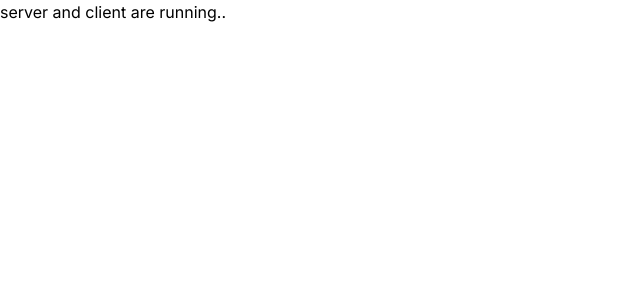
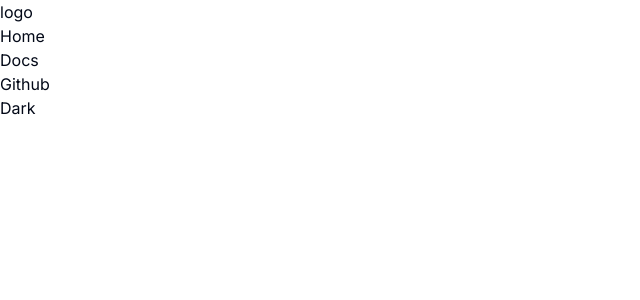
Before and after one commit to vishal-gg/FakeStoreApi, a Next.js app: page / in a window 1280 px wide. Shown: the top 300 px of the page, without its empty margins (0-640 px from the left). Built offline with nearby package versions, Linux system fonts and the light colour scheme.

Commit message:
setup theme support and shadcn ui

```diff
--- /dev/null
+++ b/app/components/Navbar.tsx
@@ -0,0 +1,21 @@
+import Link from 'next/link'
+
+const Navbar = () => {
+  return (
+    <div>
+        <div>
+            <div>logo</div>
+            <div>
+                <ul>
+                    <li><Link href="#">Home</Link></li>
+                    <li><Link href="#">Docs</Link></li>
+                    <li><Link href="#">Github</Link></li>
+                    <li><button>Dark</button></li>
+                </ul>
+            </div>
+        </div>
+    </div>
+  )
+}
+
+export default Navbar
--- /dev/null
+++ b/app/components/ToggleTheme.tsx
@@ -0,0 +1,15 @@
+"use client";
+
+import { useTheme } from "next-themes";
+
+const ToggleTheme = () => {
+  const { setTheme } = useTheme();
+
+  return (
+    <div>
+
+    </div>
+  )
+}
+
+export default ToggleTheme;
--- a/app/globals.css
+++ b/app/globals.css
@@ -1,3 +1,76 @@
 @tailwind base;
 @tailwind components;
 @tailwind utilities;
+
+@layer base {
+  :root {
+    --background: 0 0% 100%;
+    --foreground: 222.2 84% 4.9%;
+
+    --card: 0 0% 100%;
+    --card-foreground: 222.2 84% 4.9%;
+
+    --popover: 0 0% 100%;
+    --popover-foreground: 222.2 84% 4.9%;
+
+    --primary: 222.2 47.4% 11.2%;
+    --primary-foreground: 210 40% 98%;
+
+    --secondary: 210 40% 96.1%;
+    --secondary-foreground: 222.2 47.4% 11.2%;
+
+    --muted: 210 40% 96.1%;
+    --muted-foreground: 215.4 16.3% 46.9%;
+
+    --accent: 210 40% 96.1%;
+    --accent-foreground: 222.2 47.4% 11.2%;
+
+    --destructive: 0 84.2% 60.2%;
+    --destructive-foreground: 210 40% 98%;
+
+    --border: 214.3 31.8% 91.4%;
+    --input: 214.3 31.8% 91.4%;
+    --ring: 222.2 84% 4.9%;
+
+    --radius: 0.5rem;
+  }
+
+  .dark {
+    --background: 222.2 84% 4.9%;
+    --foreground: 210 40% 98%;
+
+    --card: 222.2 84% 4.9%;
+    --card-foreground: 210 40% 98%;
+
+    --popover: 222.2 84% 4.9%;
+    --popover-foreground: 210 40% 98%;
+
+    --primary: 210 40% 98%;
+    --primary-foreground: 222.2 47.4% 11.2%;
+
+    --secondary: 217.2 32.6% 17.5%;
+    --secondary-foreground: 210 40% 98%;
+
+    --muted: 217.2 32.6% 17.5%;
+    --muted-foreground: 215 20.2% 65.1%;
+
+    --accent: 217.2 32.6% 17.5%;
+    --accent-foreground: 210 40% 98%;
+
+    --destructive: 0 62.8% 30.6%;
+    --destructive-foreground: 210 40% 98%;
+
+    --border: 217.2 32.6% 17.5%;
+    --input: 217.2 32.6% 17.5%;
+    --ring: 212.7 26.8% 83.9%;
+  }
+}
+
+@layer base {
+  * {
+    @apply border-border;
+  }
+  body {
+    @apply bg-background text-foreground;
+  }
+}
--- a/app/layout.tsx
+++ b/app/layout.tsx
@@ -1,6 +1,7 @@
 import type { Metadata } from "next";
 import { Inter } from "next/font/google";
 import "./globals.css";
+import ThemeProvider from "./providers/ThemeProvider";
 
 const inter = Inter({ subsets: ["latin"] });
 
@@ -15,8 +16,17 @@
   children: React.ReactNode;
 }>) {
   return (
-    <html lang="en">
-      <body className={inter.className}>{children}</body>
+    <html lang="en" suppressHydrationWarning>
+      <body className={inter.className}>
+        <ThemeProvider
+          attribute="class"
+          defaultTheme="system"
+          enableSystem
+          disableTransitionOnChange
+        >
+          {children}
+        </ThemeProvider>
+      </body>
     </html>
-  );
+  )
 }
--- /dev/null
+++ b/app/lib/utils.ts
@@ -0,0 +1,6 @@
+import { type ClassValue, clsx } from "clsx"
+import { twMerge } from "tailwind-merge"
+
+export function cn(...inputs: ClassValue[]) {
+  return twMerge(clsx(inputs))
+}
--- a/app/page.tsx
+++ b/app/page.tsx
@@ -1,10 +1,11 @@
-const Home = () => {
+import Navbar from "./components/Navbar"
 
+const page = () => {
   return (
     <div>
-      <h1>server and client are running..</h1>
+        <Navbar />
     </div>
   )
 }
 
-export default Home;
+export default page
--- /dev/null
+++ b/app/providers/ThemeProvider.tsx
@@ -0,0 +1,10 @@
+"use client";
+
+import { ThemeProvider as NextThemeProvider } from "next-themes";
+import { type ThemeProviderProps } from "next-themes/dist/types";
+
+const ThemeProvider = ({ children, ...props }: ThemeProviderProps) => {
+return <NextThemeProvider {...props}>{children}</NextThemeProvider>
+}
+
+export default ThemeProvider;
--- a/tailwind.config.ts
+++ b/tailwind.config.ts
@@ -1,14 +1,80 @@
-import type { Config } from "tailwindcss";
+import type { Config } from "tailwindcss"
 
-const config: Config = {
+const config = {
+  darkMode: ["class"],
   content: [
-    "./pages/**/*.{js,ts,jsx,tsx,mdx}",
-    "./components/**/*.{js,ts,jsx,tsx,mdx}",
-    "./app/**/*.{js,ts,jsx,tsx,mdx}",
-  ],
+    './pages/**/*.{ts,tsx}',
+    './components/**/*.{ts,tsx}',
+    './app/**/*.{ts,tsx}',
+    './src/**/*.{ts,tsx}',
+	],
+  prefix: "",
   theme: {
-    extend: {}
+    container: {
+      center: true,
+      padding: "2rem",
+      screens: {
+        "2xl": "1400px",
+      },
+    },
+    extend: {
+      colors: {
+        border: "hsl(var(--border))",
+        input: "hsl(var(--input))",
+        ring: "hsl(var(--ring))",
+        background: "hsl(var(--background))",
+        foreground: "hsl(var(--foreground))",
+        primary: {
+          DEFAULT: "hsl(var(--primary))",
+          foreground: "hsl(var(--primary-foreground))",
+        },
+        secondary: {
+          DEFAULT: "hsl(var(--secondary))",
+          foreground: "hsl(var(--secondary-foreground))",
+        },
+        destructive: {
+          DEFAULT: "hsl(var(--destructive))",
+          foreground: "hsl(var(--destructive-foreground))",
+        },
+        muted: {
+          DEFAULT: "hsl(var(--muted))",
+          foreground: "hsl(var(--muted-foreground))",
+        },
+        accent: {
+          DEFAULT: "hsl(var(--accent))",
+          foreground: "hsl(var(--accent-foreground))",
+        },
+        popover: {
+          DEFAULT: "hsl(var(--popover))",
+          foreground: "hsl(var(--popover-foreground))",
+        },
+        card: {
+          DEFAULT: "hsl(var(--card))",
+          foreground: "hsl(var(--card-foreground))",
+        },
+      },
+      borderRadius: {
+        lg: "var(--radius)",
+        md: "calc(var(--radius) - 2px)",
+        sm: "calc(var(--radius) - 4px)",
+      },
+      keyframes: {
+        "accordion-down": {
+          from: { height: "0" },
+          to: { height: "var(--radix-accordion-content-height)" },
+        },
+        "accordion-up": {
+          from: { height: "var(--radix-accordion-content-height)" },
+          to: { height: "0" },
+        },
+      },
+      animation: {
+        "accordion-down": "accordion-down 0.2s ease-out",
+        "accordion-up": "accordion-up 0.2s ease-out",
+      },
+    },
   },
-  plugins: [],
-};
-export default config;
+  plugins: [require("tailwindcss-animate")],
+} satisfies Config
+
+export default config
```
Also changed, not shown: package.json (+7 -0 lines), components.json (added), 1 other file (tests, documents, lock files or other folders).
